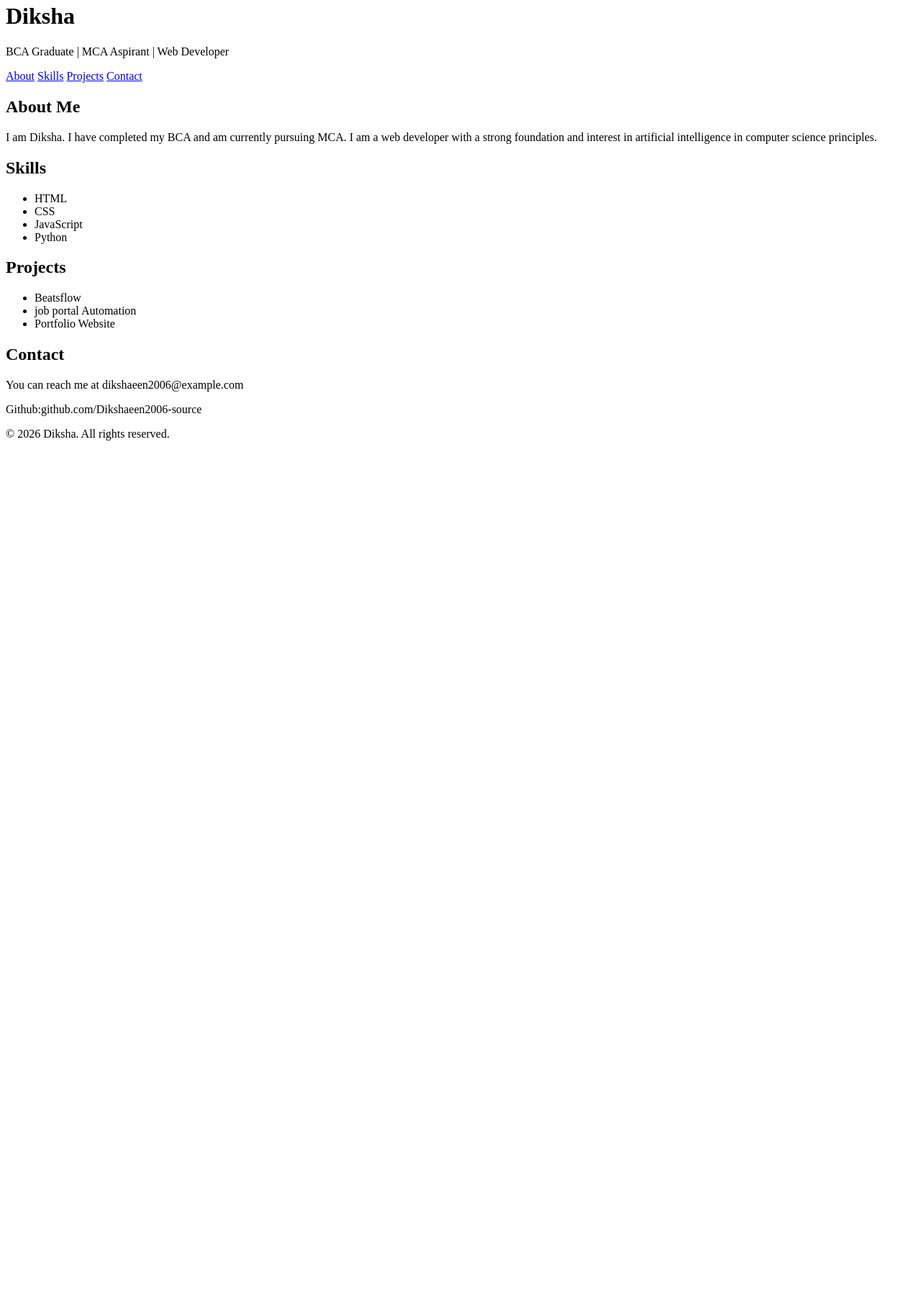
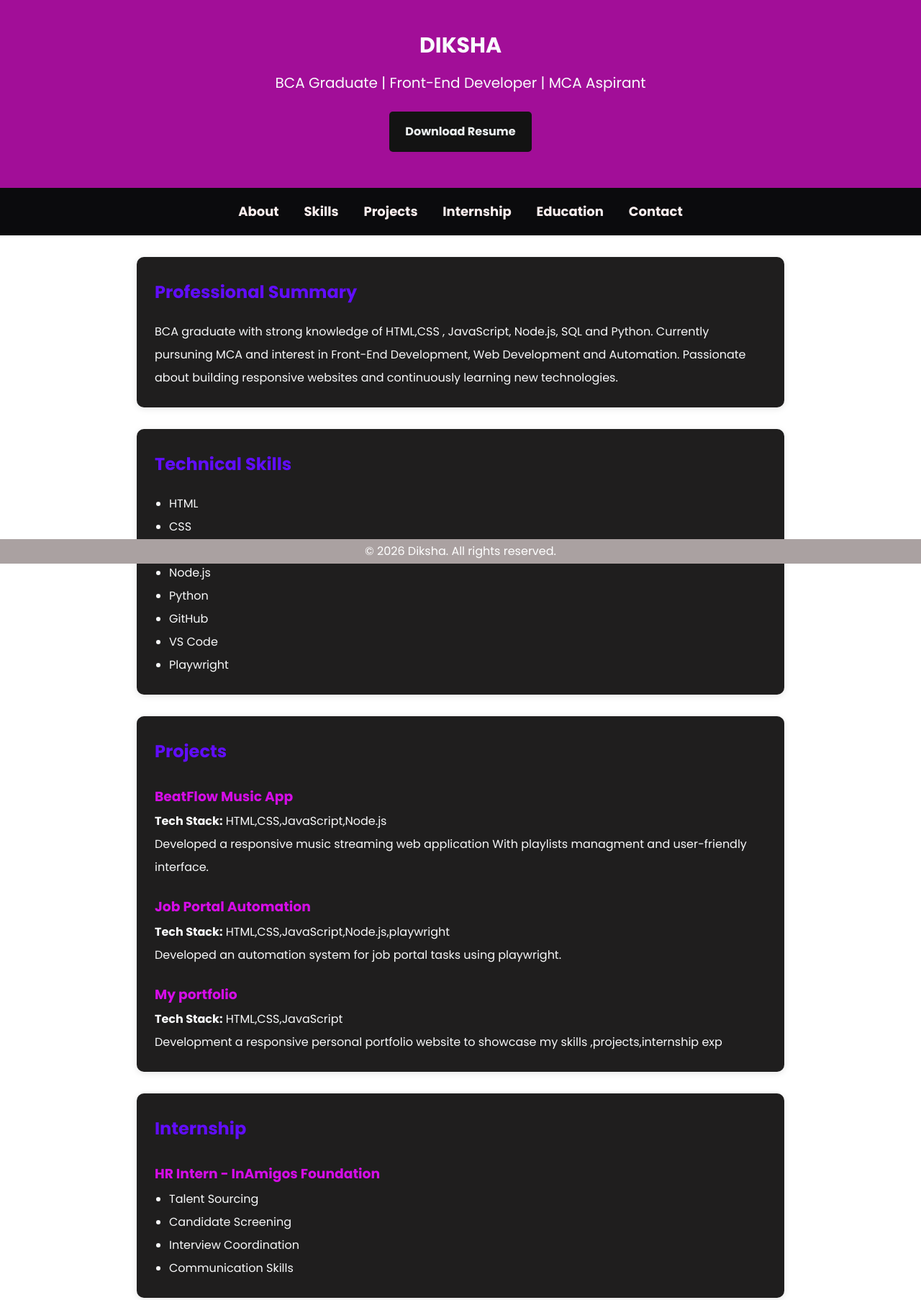
Before and after one commit to dikshaeen2006-source/Diksha-18, a plain HTML site: page Diksha-portfolio/index.html in a window 1280 px wide. Shown: the part 17-1823 px from the top of the page at 72% size. Before the commit the page ends 800 px from the top, so only its background shows below. Drawn offline with Linux system fonts and the light colour scheme.

Commit message:
Diksha's Portfolio

```diff
--- a/Diksha-portfolio/index.html
+++ b/Diksha-portfolio/index.html
@@ -4,49 +4,98 @@
     <meta charset="UTF-8">
     <meta name="viewport" content="width=device-width, initial-scale=1.0">
     <title>Diksha-portfolio</title>
-    <link rel="stylesheet" href="styles.css">
 </head>
+<link rel="stylesheet" href="style.css">
+<link rel="stylesheet" href="script.js">
+<link rel="preconnect" href="https://fonts.googleapis.com">
+<link rel="preconnectt" href="https://fonts.gstatic.com"crossorigin>
+<link href="https://fonts.googleapis.com/css2?family=poppins:wght@300;400;500;600;700&display=swap" rel="stylesheet">
 <body>
-    <header>
-        <h1>Diksha</h1>
-        <p>BCA Graduate | MCA Aspirant | Web Developer</p>
+    <header class="hero">
+        <!-- <img src="image/photo.jpng1.jpeg" alt="Diksha profile Photo" class="profile-Photo"> -->
+        <h1>DIKSHA</h1>
+        <p>BCA Graduate | Front-End Developer | MCA Aspirant</p>
+        <a href="Diksha_resume1(5).pdf" class="btn" download>Download Resume</a>
     </header>
     <nav>
-        <a href="#about">About</a>
-        <a href="#skills">Skills</a>
+        <a href="#About">About</a>
+        <a href="#Skills">Skills</a>
         <a href="#projects">Projects</a>
-        <a href="#contact">Contact</a>
+        <a href="#Internship">Internship</a>
+        <a href="Education">Education</a>
+        <a href="#Contact">Contact</a>
     </nav>
     <section id="about">
-        <h2>About Me</h2>
-        <p>I am Diksha. I have completed my BCA and am currently pursuing MCA.
-            I am a web developer with a strong foundation and interest in artificial intelligence in computer science principles.</p>
+        <h2> Professional Summary</h2>
+        <p>BCA graduate with strong knowledge of HTML,CSS , JavaScript, Node.js, SQL and Python.
+            Currently pursuning MCA and interest in Front-End Development, Web Development and
+            Automation. Passionate about building responsive websites and continuously learning
+            new technologies.</p>
     </section>
     <section id="skills">
-        <h2>Skills</h2>
+    <h2>Technical Skills</h2>
+
     <ul>
         <li>HTML</li>
         <li>CSS</li>
         <li>JavaScript</li>
+        <li>Node.js</li>
         <li>Python</li>
+        <li>GitHub</li>
+        <li>VS Code</li>
+        <li>Playwright</li>
     </ul>
     </section>
-    <section id="projects">
+    <section id="Projects">
         <h2>Projects</h2>
+        <h3> BeatFlow Music App</h3>
+        <p><strong> Tech Stack:</strong> HTML,CSS,JavaScript,Node.js</p>
+
+        <p> Developed a responsive music streaming web application With playlists managment
+            and user-friendly interface.</p>
+
+        <h3> Job Portal Automation </h3>
+        <p><strong> Tech Stack:</strong> HTML,CSS,JavaScript,Node.js,playwright</p>
+
+        <p> Developed an automation system for job portal tasks using playwright.</p>
+        <h3> My portfolio</h3>
+        <p><strong>Tech Stack:</strong> HTML,CSS,JavaScript</p>
+        <p> Development a responsive personal portfolio website to showcase my skills
+            ,projects,internship exp
+        </p>
+    </section>
+    <section id="internship">
+        <h2>Internship</h2>
+        <h3>HR Intern - InAmigos Foundation</h3>
         <ul>
-            <li>Beatsflow</li>
-            <li>job portal Automation</li>
-            <li>Portfolio Website</li>
+            <li>Talent Sourcing</li>
+            <li>Candidate Screening</li>
+            <li>Interview Coordination</li>
+            <li>Communication Skills</li>
         </ul>
     </section>
+    <section>
+        <section id="Education"></section>
+        <h2>Education</h2>
+        <p>MCA - Pursing</p>
+        <p>BCA - 70.99%</p>
+        <P>Class XII - 68.8%</P>
+        <p>Class X - 73.5%</p>
+    </section>
+
     <section id="contact">
         <h2>Contact</h2>
-        <p>You can reach me at dikshaeen2006@example.com</p>
-        <p>Github:github.com/Dikshaeen2006-source</p>
+        <p>Email:</p>
+        <a href="dikshaeen2006@example.com">Mail To</a>
+        <p>Github:</p>
+        <a href="https://github.com/Dikshaeen2006-source">GitHub Profile</a>
+        <p>LinkedIn:</p>
+        <a href="https://linkedin.com/Diksha-sen">LinkeIn Profile</a>
     </section>
     <footer>
         <p>&copy; 2026 Diksha. All rights reserved.</p>
     </footer>
+    <button id="topBtn" onclick="topFunction()"> ^ </button>
     <script src="script.js"></script>
 </body>
 </html>
--- /dev/null
+++ b/Diksha-portfolio/script.js
@@ -0,0 +1,20 @@
+console.log('portfolio loaded Successfully!');
+
+let topBtn =
+document.getElementById("topBtn");
+
+window.onscroll = function(){
+    if (document.body.scrollTop>200 || document.documentElement.scrollTop>200){
+        topBtn.style.display="block";
+    }
+    else{
+        topBtn.style.display="none";
+    }
+};
+
+function topFunction(){
+    window.scrollTo({
+        top: 0,
+        behavior: "smooth"
+    });
+}
--- /dev/null
+++ b/Diksha-portfolio/style.css
@@ -0,0 +1,172 @@
+*{
+    margin: 0;
+    padding: 0;
+    box-sizing: border-box;
+    font-family: 'poppins', sans-serif;
+}
+body{
+    background-color: #ffffff;
+    color: #151515;
+    line-height: 2;
+}
+/* .hero{
+    display: flex;
+    justify-content: center;
+    align-items: center;
+    gap: 40px;
+    padding: 60px 10%;
+    flex-wrap: wrap;
+} */
+/* .Profile-photo{
+    width: 160px;
+    height: 160px;
+    border-radius: 50%;
+    object-fit: cover;
+    border: 4px solid #ffffff;
+    margin-bottom: 20px;
+} */
+
+.hero-text h1{
+    font-size: 42px;
+    color: #38bdf8;
+}
+.hero-text h2{
+    margin: 10px 0;
+    color: white;
+}
+.hero-text p{
+    margin: 20px 0;
+    line-height: 1.7;
+}
+.profile{
+    width: 140px;
+    height: 140px;
+    border-radius: 50%;
+    border: 4px solid white;
+    object-fit: cover;
+    margin: 15px;
+ }
+
+header{
+    background-color: #a20e98;
+    color: rgb(249, 252, 253);
+    padding: 50px 20px;
+    text-align: center;
+}
+
+header h1{
+    font-size: 30px;
+    margin-bottom: 2px;
+}
+
+header p{
+    font-size: 20px;
+    margin-bottom: 20px;
+}
+
+.btn{
+    display:inline-block;
+    background: rgb(19, 19, 19);
+    color: #edf1f2;
+    text-decoration: none;
+    padding: 12px 22px;
+    border-radius: 5px;
+    font-weight: bold;
+}
+
+.btn:hover{
+    background: #e9ecef;
+}
+nav{
+    font-size: large;
+    background-color: #0b0b0d;
+    text-align: center;
+    padding: 15px;
+}
+
+nav a{
+    color: rgb(252, 239, 239);
+    text-decoration: solid;
+    margin: 0 15px;
+    font-weight: bold;
+}
+
+nav a:hover{
+    color: #460841;
+    transition: .3s;
+}
+
+ section{
+    transition: .4s ease;
+    margin: 30px auto;
+    padding: 25px;
+    color: #f8f9fa;
+    background-color: rgb(31, 30, 30);
+    max-width: 900px;
+    border-radius: 10px;
+    box-shadow: 0 2px 10px rgba(0, 0, 0, 0.1);
+    width:90%;
+    cursor: pointer;
+ }
+
+ section:hover{
+    transform:translateY(-8px);
+    box-shadow:0 12px 25px rgba(0, 0, 0, 0.4);
+ }
+
+ h2{
+    color: #610dfd;
+    margin-bottom: 15px;
+ }
+
+ h3{
+    margin-top: 20px;
+    color: #d50de7;
+ }
+ ul{
+    margin-left: 20px;
+ }
+
+ footer{
+    background-color: #aaa1a1;
+    color: white;
+    text-align: center;
+    margin-top: 30px;
+    padding: 1px;
+    position: fixed;
+    bottom: 0;
+    width: 100%;
+ }
+#topBtn{
+    position: fixed;
+    bottom: 6px;
+    right:  6px;
+    padding: 13px 18px;
+    background: #0e2632;
+    color: white;
+    border: none;
+    border-radius: 100px;
+    cursor: pointer;
+    font-size: 14px;
+}
+
+#topBtn:hover {
+    background: #c115be;
+}
+html{
+    scroll-behavior: smooth;
+}
+
+/* #role{
+    font-size: 22px;
+    color: white;
+    transition: 0.5s;
+}*/
+#typing{
+    color: white;
+    font-size: 22px;
+    font-weight: 500;
+    border-right: 3px solid #3b82f6;
+    padding-right: 5px;
+    animation: blink 0.7s infinite;
+}
```
Lines whose indentation alone changed are shown as unchanged.
